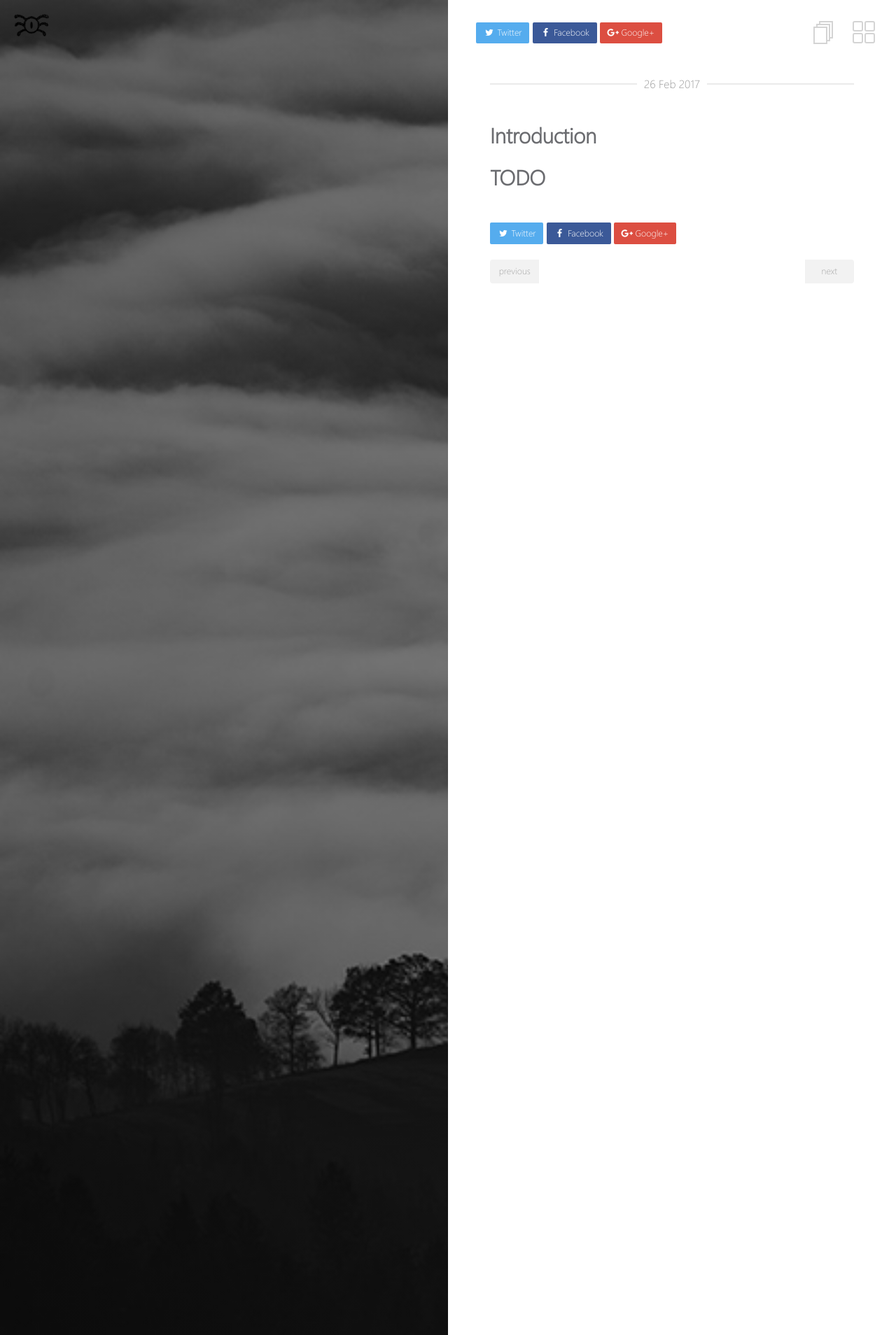
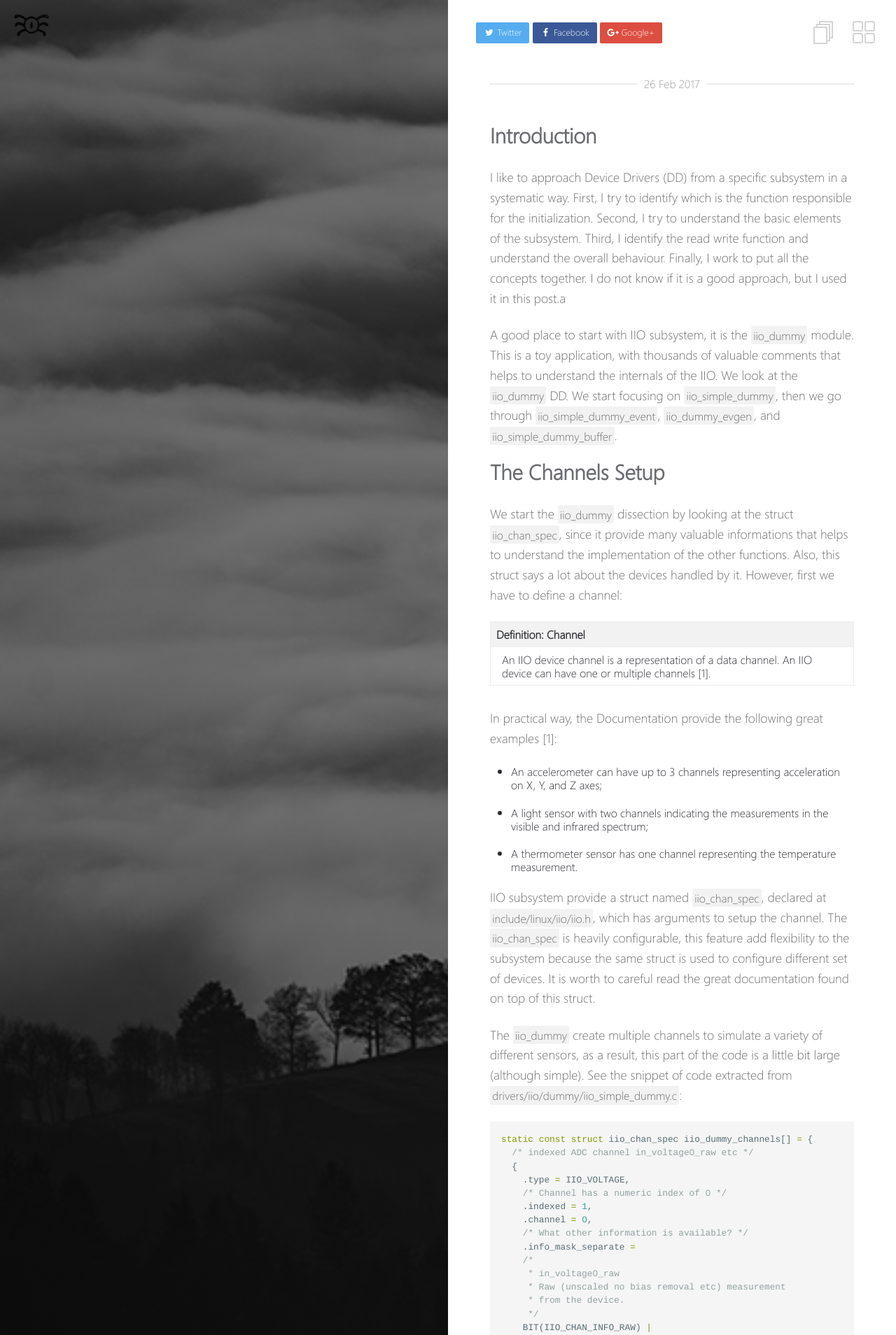
Before and after one commit to oslongjourney/oslongjourney.github.io, a Jekyll site: the page built from _posts/device-drivers-linux/2017-02-26-iio-dummy-anatomy.md, in a window 1280 px wide. Shown: the top 1908 px of the page at 70% size. Built offline with Jekyll 4.4.1, drawn with Linux system fonts in a browser that asks for light colours; some of the changed text lies outside the part shown.

Commit message:
First draft of iio anatomy

````diff
--- a/_posts/device-drivers-linux/2017-02-26-iio-dummy-anatomy.md
+++ b/_posts/device-drivers-linux/2017-02-26-iio-dummy-anatomy.md
@@ -8,4 +8,80 @@ categories: linux-kernel
 
 ## Introduction
 
-## TODO
+I like to approach Device Drivers (DD) from a specific subsystem in a systematic way. First, I try to identify which is the function responsible for the initialization. Second, I try to understand the basic elements of the subsystem. Third, I identify the read write function and understand the overall behaviour. Finally, I work to put all the concepts together. I do not know if it is a good approach, but I used it in this post.a
+
+A good place to start with IIO subsystem, it is the `iio_dummy` module. This is a toy application, with thousands of valuable comments that helps to understand the internals of the IIO. We look at the `iio_dummy` DD. We start focusing on `iio_simple_dummy`, then we go through `iio_simple_dummy_event`, `iio_dummy_evgen`, and `iio_simple_dummy_buffer`.
+
+## The Channels Setup
+
+We start the `iio_dummy` dissection by looking at the struct `iio_chan_spec`, since it provide many valuable informations that helps to understand the implementation of the other functions. Also, this struct says a lot about the devices handled by it. However, first we have to define a channel:
+
+Definition: Channel
+: An IIO device channel is a representation of a data channel. An IIO device can have one or multiple channels [1].
+
+In practical way, the Documentation provide the following great examples [1]:
+
+* An accelerometer can have up to 3 channels representing acceleration on X, Y, and Z axes;
+* A light sensor with two channels indicating the measurements in the visible and infrared spectrum;
+* A thermometer sensor has one channel representing the temperature measurement.
+
+IIO subsystem provide a struct named `iio_chan_spec`, declared at `include/linux/iio/iio.h`, which has arguments to setup the channel. The `iio_chan_spec` is heavily configurable, this feature add flexibility to the subsystem because the same struct is used to configure different set of devices. It is worth to careful read the great documentation found on top of this struct.
+
+The `iio_dummy` create multiple channels to simulate a variety of different sensors, as a result, this part of the code is a little bit large (although simple). See the snippet of code extracted from  `drivers/iio/dummy/iio_simple_dummy.c`:
+
+```c
+static const struct iio_chan_spec iio_dummy_channels[] = {
+  /* indexed ADC channel in_voltage0_raw etc */
+  {
+    .type = IIO_VOLTAGE,
+    /* Channel has a numeric index of 0 */
+    .indexed = 1,
+    .channel = 0,
+    /* What other information is available? */
+    .info_mask_separate =
+    /*
+     * in_voltage0_raw
+     * Raw (unscaled no bias removal etc) measurement
+     * from the device.
+     */
+    BIT(IIO_CHAN_INFO_RAW) |
+    /*
+     * in_voltage0_offset
+     * Offset for userspace to apply prior to scale
+     * when converting to standard units (microvolts)
+     */
+    BIT(IIO_CHAN_INFO_OFFSET) |
+    /*
+     * in_voltage0_scale
+     * Multipler for userspace to apply post offset
+     * when converting to standard units (microvolts)
+     */
+    BIT(IIO_CHAN_INFO_SCALE),
+    /*
+     * sampling_frequency
+     * The frequency in Hz at which the channels are sampled
+     */
+    .info_mask_shared_by_dir = BIT(IIO_CHAN_INFO_SAMP_FREQ),
+    /* The ordering of elements in the buffer via an enum */
+    .scan_index = DUMMY_INDEX_VOLTAGE_0,
+    .scan_type = { /* Description of storage in buffer */
+      .sign = 'u', /* unsigned */
+      .realbits = 13, /* 13 bits */
+      .storagebits = 16, /* 16 bits used for storage */
+      .shift = 0, /* zero shift */
+},
+
+```
+
+## The read_raw Function
+
+## The write_raw Function
+
+## Putting Things Together With Probe Function
+
+Every IIO device is directly related with a sensor, and provide the required informations for handling the device [1].
+
+## References
+
+1. [IIO Documentation](https://01.org/linuxgraphics/gfx-docs/drm/driver-api/iio/index.html)
+2. [Slides with an overview of IIO subsystem](https://pt.slideshare.net/anilchowdary2050/127-iio-anewsubsystem)
````
